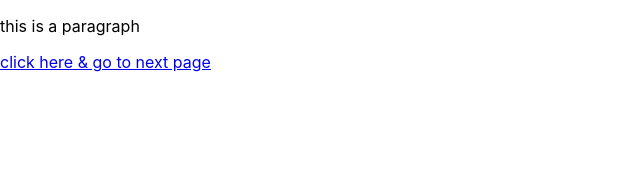
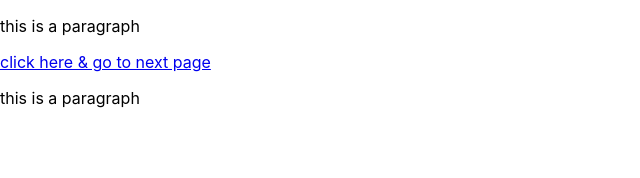
Before and after one commit to moolraaj/another-deployment-site, a React (Create React App) app: page / in a window 1280 px wide. Shown: the top 178 px of the page, without its empty margins (0-640 px from the left). Built offline with nearby package versions, Linux system fonts and the light colour scheme.

Commit message:
changes has done to main
changes has done to main

```diff
--- a/src/App.js
+++ b/src/App.js
@@ -6,6 +6,7 @@ function App() {
     <>
     <p>this is a paragraph</p>
     <a href="https://www.youtube.com/watch?v=Cdg2FGDMglk&list=PLu0W_9lII9agwhy658ZPA0MTStKUJTWPi&index=3">click here & go to next page</a>
+    <p>this is a paragraph</p>
     </>
   );
 }
```
